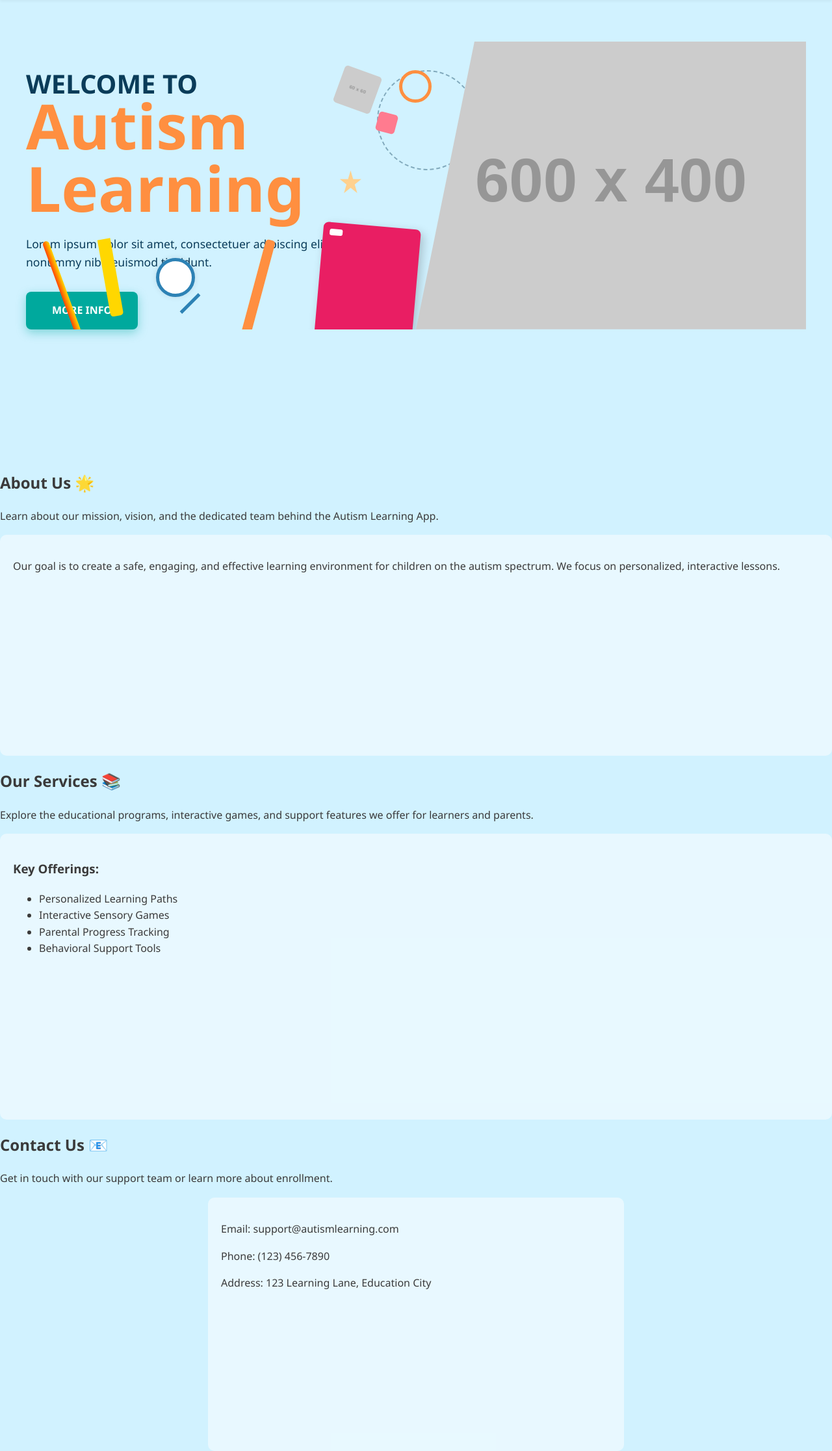
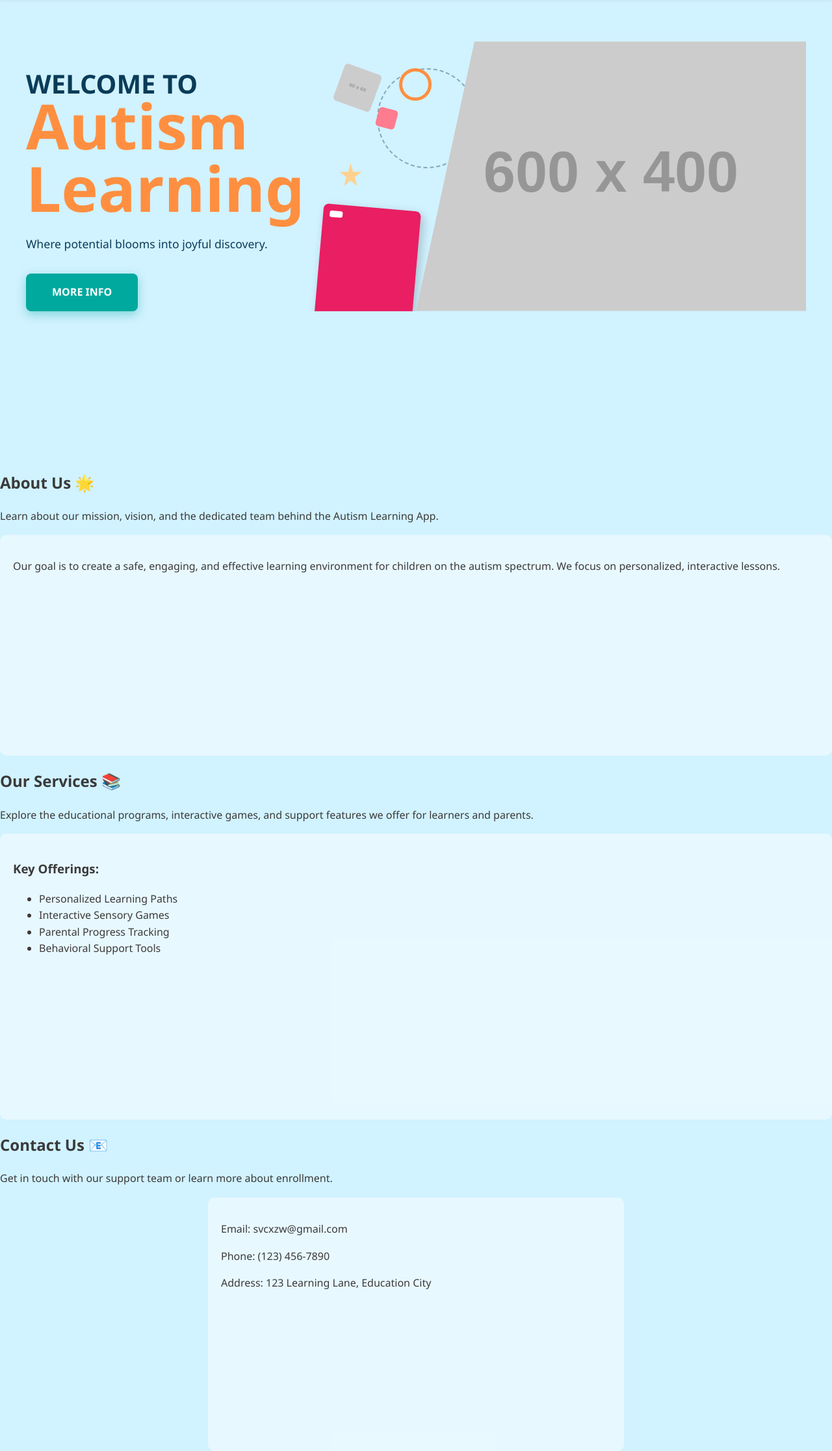
Before and after one commit to Kyorce/autism_learning, a PHP site: page / in a window 1280 px wide. Shown: the part 82-2315 px from the top of the page at 65% size. Run offline with PHP 8.4, Linux system fonts and the light colour scheme; grey boxes labelled with a size stand in for pictures from a placeholder-image service; some libraries are stand-ins or nearby versions.

Commit message:
landing page

```diff
--- a/autism_learner/index.php
+++ b/autism_learner/index.php
@@ -75,7 +75,7 @@ if ($_SERVER["REQUEST_METHOD"] == "POST" && isset($_POST['login_submit'])) {
                 <h1 class="welcome-text">WELCOME TO</h1>
                 <h2 class="school-name">Autism Learning</h2>
                 <p class="tagline">
-                    Lorem ipsum dolor sit amet, consectetuer adipiscing elit, sed diam nonummy nibh euismod tincidunt.
+                Where potential blooms into joyful discovery.
                 </p>
                 <a href="#services" class="btn-more-info">MORE INFO</a>
             </div>
@@ -85,14 +85,10 @@ if ($_SERVER["REQUEST_METHOD"] == "POST" && isset($_POST['login_submit'])) {
                 <div class="deco-line"></div>
                 <div class="deco-square"></div>
                 <div class="deco-star"></div>
-                <div class="deco-magnifier"></div>
-                <div class="deco-ruler"></div>
-                <div class="deco-crayon-1"></div>
-                <div class="deco-pencil-2"></div>
+
                 <div class="deco-notebook"></div>
                 <div class="deco-circle"></div>
-                <div class="hero-image-placeholder">
-                    </div>
+                <div class="hero-image-placeholder"></div>
             </div>
         </div>
     </section>
@@ -123,7 +119,7 @@ if ($_SERVER["REQUEST_METHOD"] == "POST" && isset($_POST['login_submit'])) {
         <h2>Contact Us 📧</h2>
         <p>Get in touch with our support team or learn more about enrollment.</p>
         <div style="height: 350px; background-color: rgba(255, 255, 255, 0.5); padding: 20px; border-radius: 10px; max-width: 600px; margin: 0 auto;">
-            <p>Email: support@autismlearning.com</p>
+            <p>Email: svcxzw@gmail.com</p>
             <p>Phone: (123) 456-7890</p>
             <p>Address: 123 Learning Lane, Education City</p>
         </div>
```
